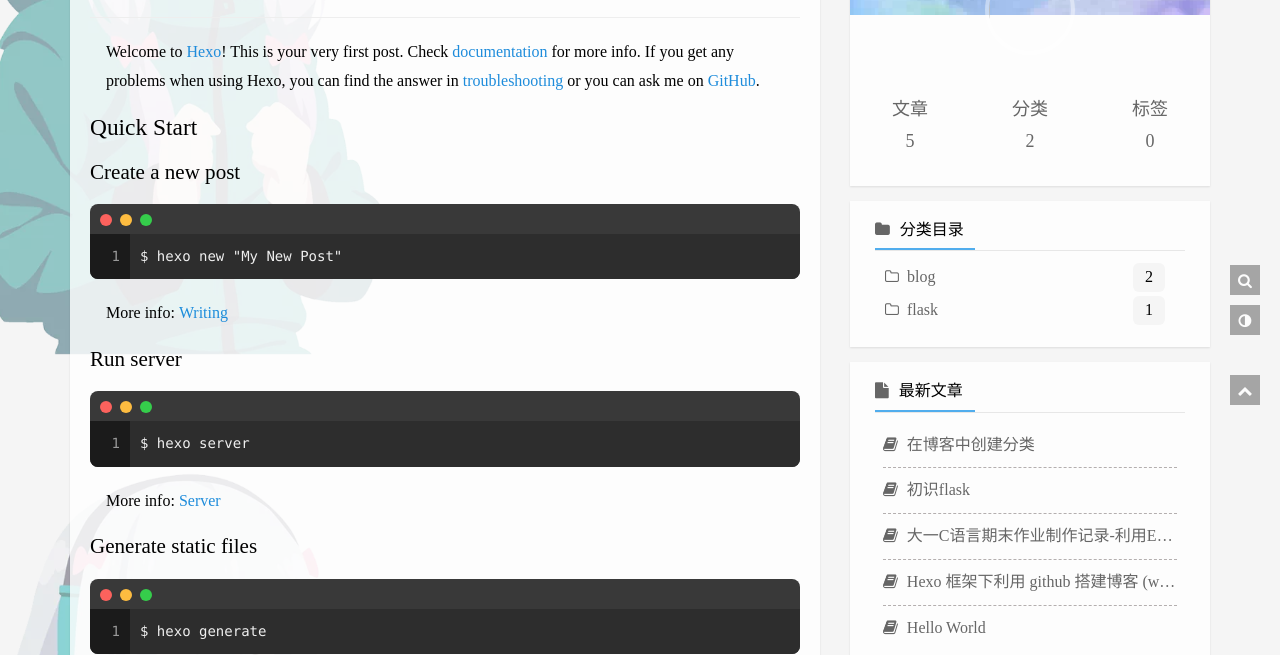
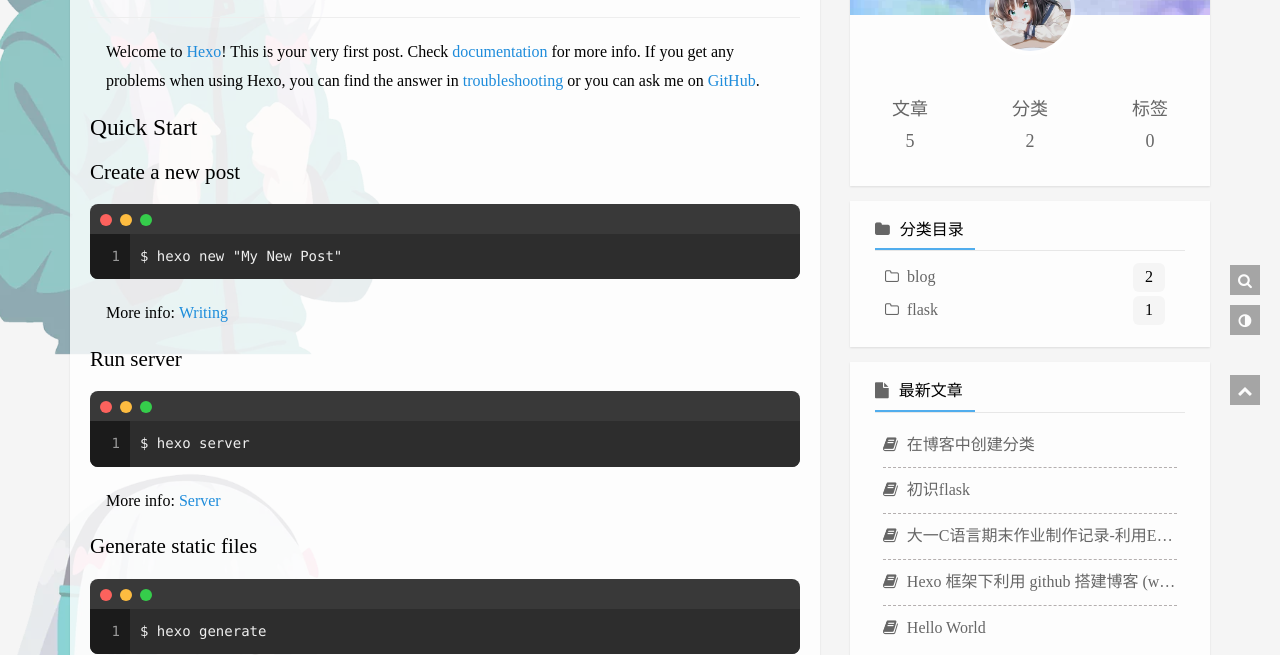
Before and after one commit to rippleQAQ/rippleQAQ.github.io, a plain HTML site: page 2022/10/30/hello-world/index.html in a window 1280 px wide. Shown: the part 445-1100 px from the top of the page. Drawn offline with Linux system fonts and the light colour scheme; no server answers.

Commit message:
Site updated: 2022-12-14 23:12:16

```diff
--- a/2022/10/30/hello-world/index.html
+++ b/2022/10/30/hello-world/index.html
@@ -301,7 +301,7 @@
     <div class="photo-background"></div>
     <div class="photo-wrapper clearfix">
         <div class="photo-wrapper-tip text-center">
-            <img class="about-photo" src="./static/1.jpg" loading="lazy" decoding="auto" />
+            <img class="about-photo" src="/static/1.jpg" loading="lazy" decoding="auto" />
         </div>
     </div>
     <div class="textwidget">
```
Also changed, not shown: 2022/11/01/Build_your_blog/index.html (+1 -1 lines), 2022/12/02/C_final_exam/index.html (+1 -1 lines), 2022/12/09/create_categories/index.html (+1 -1 lines), 2022/12/09/flask_HelloFlask/index.html (+1 -1 lines), archives/2022/10/index.html (+1 -1 lines), archives/2022/11/index.html (+1 -1 lines), archives/2022/12/index.html (+1 -1 lines), archives/2022/index.html (+1 -1 lines), archives/index.html (+1 -1 lines), categories/blog/index.html (+1 -1 lines), categories/flask/index.html (+1 -1 lines), categories/index.html (+1 -1 lines), index.html (+1 -1 lines), search/index.html (+1 -1 lines), 2 more files.
